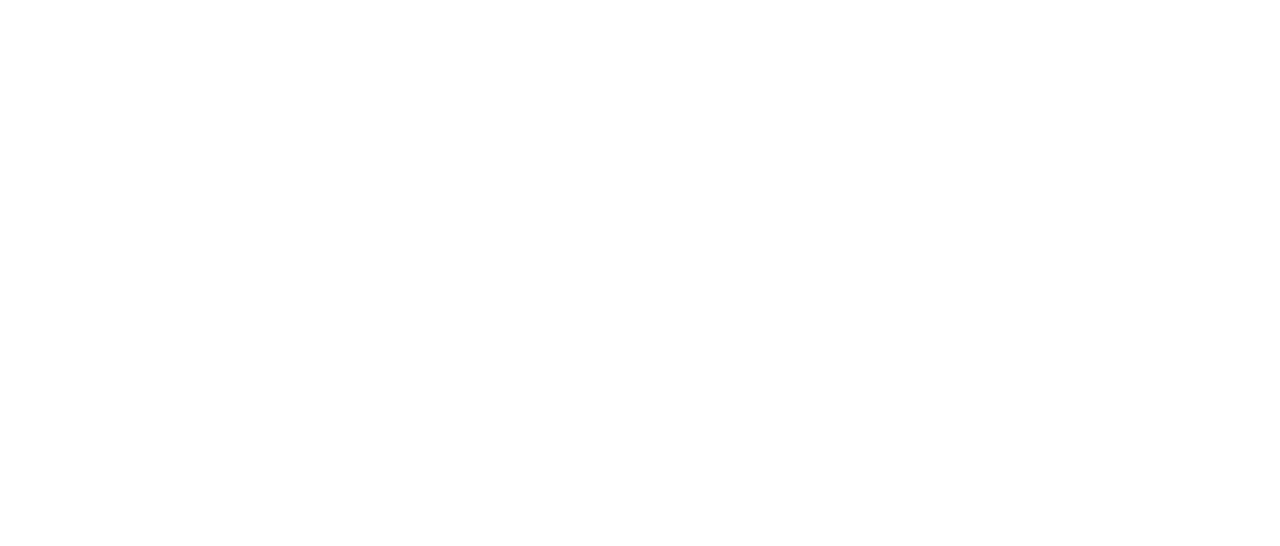
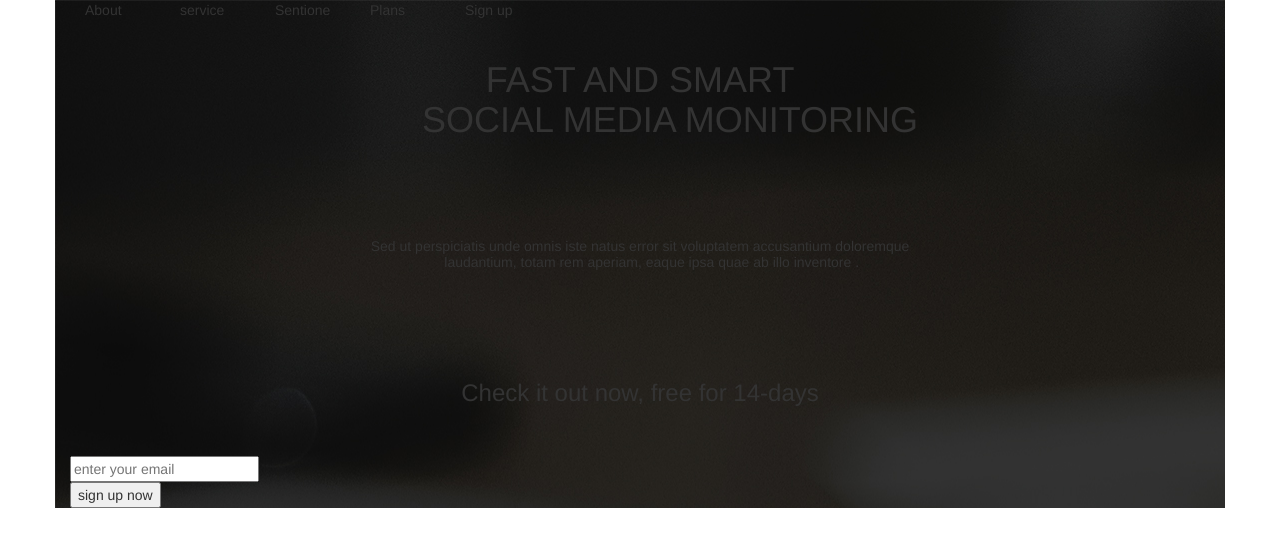
Before and after one commit to MKwestorowski/SentiOne, a website: page index.html in a window 1280 px wide. Drawn offline with nearby package versions, Linux system fonts and the light colour scheme.

Commit message:
Added text in teaser and input with button

```diff
--- a/css/style.css
+++ b/css/style.css
@@ -0,0 +1,9 @@
+.navBarBackground {
+    background-image: url("../images/background_photo_top.jpg");
+}
+
+
+.centerForHXInTeaser {
+    text-align: center;
+    white-space: pre-wrap;
+}
--- a/index.html
+++ b/index.html
@@ -4,12 +4,40 @@
   <meta charset="UTF-8">
   <title>Sentione Michał Kwestorowski</title>
 </head>
+<link rel="stylesheet" href="css/style.css">
 <body>
 <link rel="stylesheet" href="node_modules/bootstrap/dist/css/bootstrap-theme.css">
 <link rel="stylesheet" href="node_modules/bootstrap/dist/css/bootstrap.css">
 <link rel="stylesheet" href="css/style.css">
-<div class="navBarBackground">
 
+<div class="navBarBackground container">
+  <span class="col-lg-1">About</span>
+  <span class="col-lg-1">service</span>
+  <span class="col-lg-1">Sentione</span>
+  <span class="col-lg-1">Plans</span>
+
+  <span class="col-lg-1">Sign up</span>
+
+
+  <div class="centerForHXInTeaser">
+    <h1>FAST AND SMART
+      SOCIAL MEDIA MONITORING</h1>
+  </div>
+
+  <div class="centerForHXInTeaser">
+    <h5>Sed ut perspiciatis unde omnis iste natus error sit voluptatem accusantium doloremque
+      laudantium, totam rem aperiam, eaque ipsa quae ab illo inventore .</h5>
+  </div>
+  <div class="centerForHXInTeaser">
+    <h3>Check it out now, free for 14-days</h3>
+  </div>
+
+  <div>
+    <input type="text" placeholder="enter your email">
+  </div>
+  <div>
+    <button>sign up now</button>
+  </div>
 </div>
 </body>
 </html>
```
